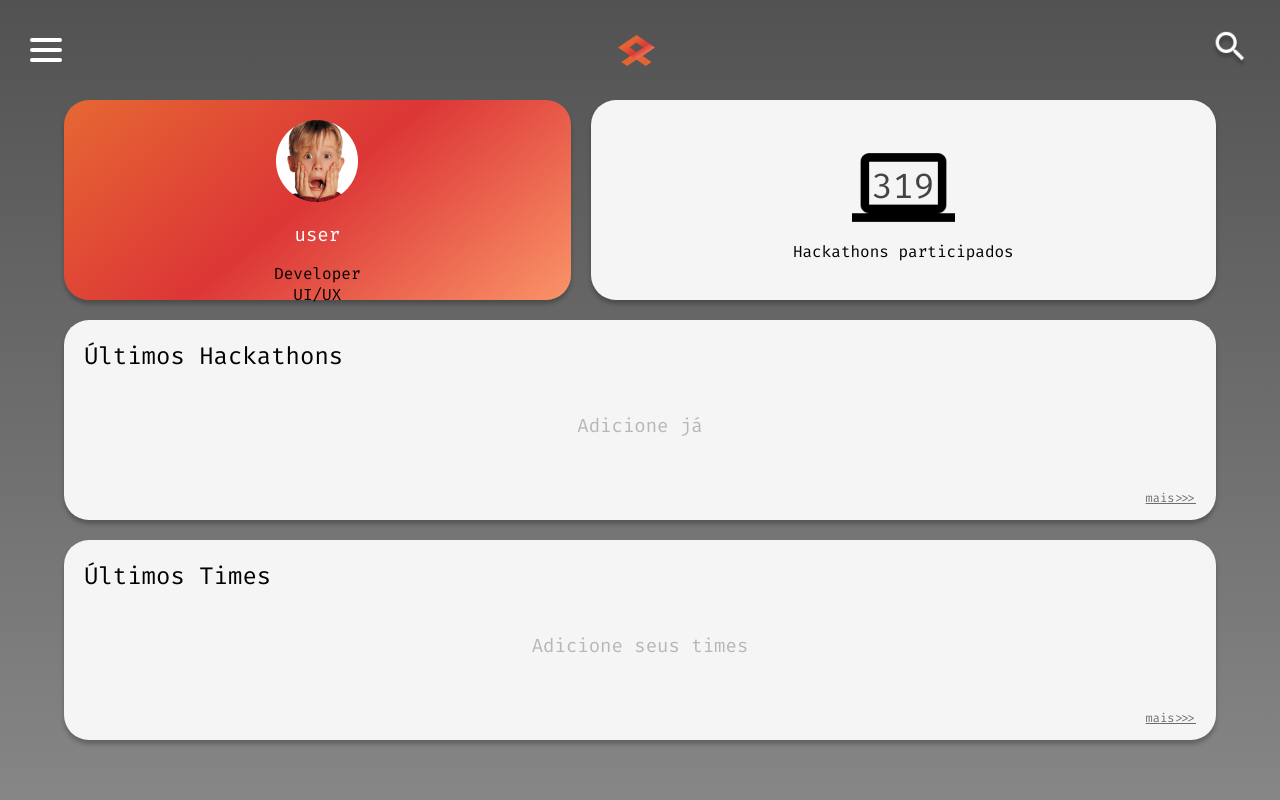
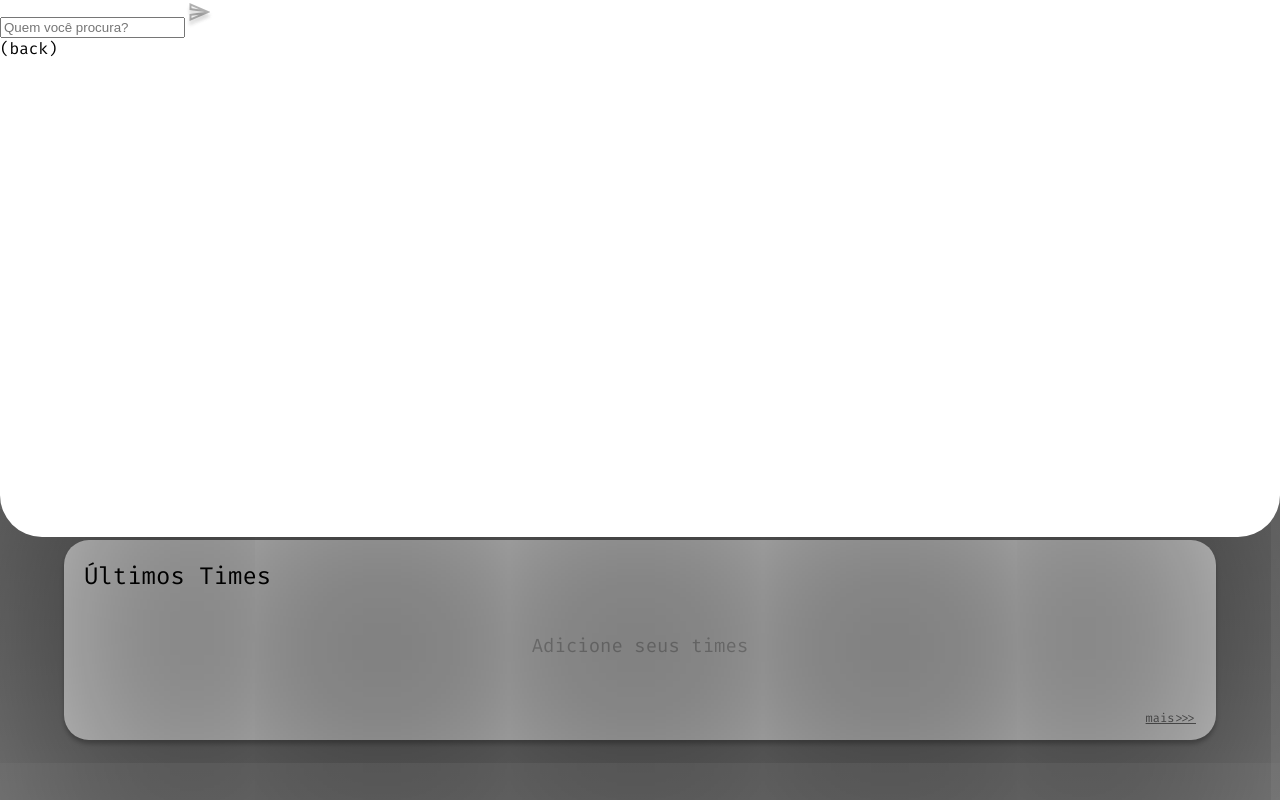
Before and after one commit to hackatool/frontend, a React (Create React App) app: page / in a window 1280 px wide. Both pictures are taken after a click on the picture 1230 px from the left and 50 px from the top of the page. Built offline with nearby package versions, Linux system fonts and the light colour scheme.

Commit message:
add searchbox

```diff
--- /dev/null
+++ b/src/components/SearchBox/index.jsx
@@ -0,0 +1,20 @@
+import React, { Component } from 'react'
+
+import './style.scss'
+import send from "../../assets/send.png";
+
+export default class SearchBox extends Component {
+    render() {
+        return (
+            <div className="searchbox-container">
+                <form action="#">
+                    <input type="text" name="who" id="search-input" placeholder="Quem você procura?" />
+                    <input type="image" src={send} alt="Pesquisar" />
+                </form>
+
+                <span onClick={this.props.onDismiss}>(back)</span>
+
+            </div>
+        )
+    }
+}
--- /dev/null
+++ b/src/components/SearchBox/style.scss
@@ -0,0 +1,13 @@
+.searchbox-container {
+    position: absolute;
+    width: 100vw;
+    height: 537px;
+    left: 0px;
+    top: 0px;
+
+    z-index: 2;
+
+    background: rgba(255, 255, 255, 1);
+    box-shadow: 0px 350px 250px rgba(0, 0, 0, 0.5);
+    border-radius: 0px 0px 42px 42px;
+}
--- a/src/pages/CardList/index.jsx
+++ b/src/pages/CardList/index.jsx
@@ -11,6 +11,7 @@ import logo from '../../assets/logo.svg';
 import search from '../../assets/search.png';
 import UserProfile from '../../components/UserProfile';
 import Menu from '../../components/Menu';
+import SearchBox from '../../components/SearchBox';
 
 
 export default class CardList extends Component {
@@ -26,12 +27,11 @@ export default class CardList extends Component {
     toggleMenu = () => {
         this.setState({ showMenu: !this.state.showMenu })
     }
+    toggleSearch = () => {
+        this.setState({ showSearch: !this.state.showSearch })
+    }
 
     handleRedirect = () => {
-        // return <Redirect push to="/user" />;
-
-        // pog ft. go horse
-        // funk do firdar-se. saudade do vue.
         this.props.history.push('/user');
     }
 
@@ -50,12 +50,13 @@ export default class CardList extends Component {
                     <img
                         className="clickable"
                         src={search}
-                        alt="search" />
+                        alt="search"
+                        onClick={this.toggleSearch} />
                 </nav>
 
+                {this.state.showSearch && <SearchBox onDismiss={this.toggleSearch}/> }
                 {this.state.showMenu && <Menu onDismiss={this.toggleMenu} />}
 
-                {/* POG (WOP) >>> GO HORSE */}
                 <div className="container-wrapper">
                     <div className="container">
 
```
Also changed, not shown: src/assets/send.png (added).
